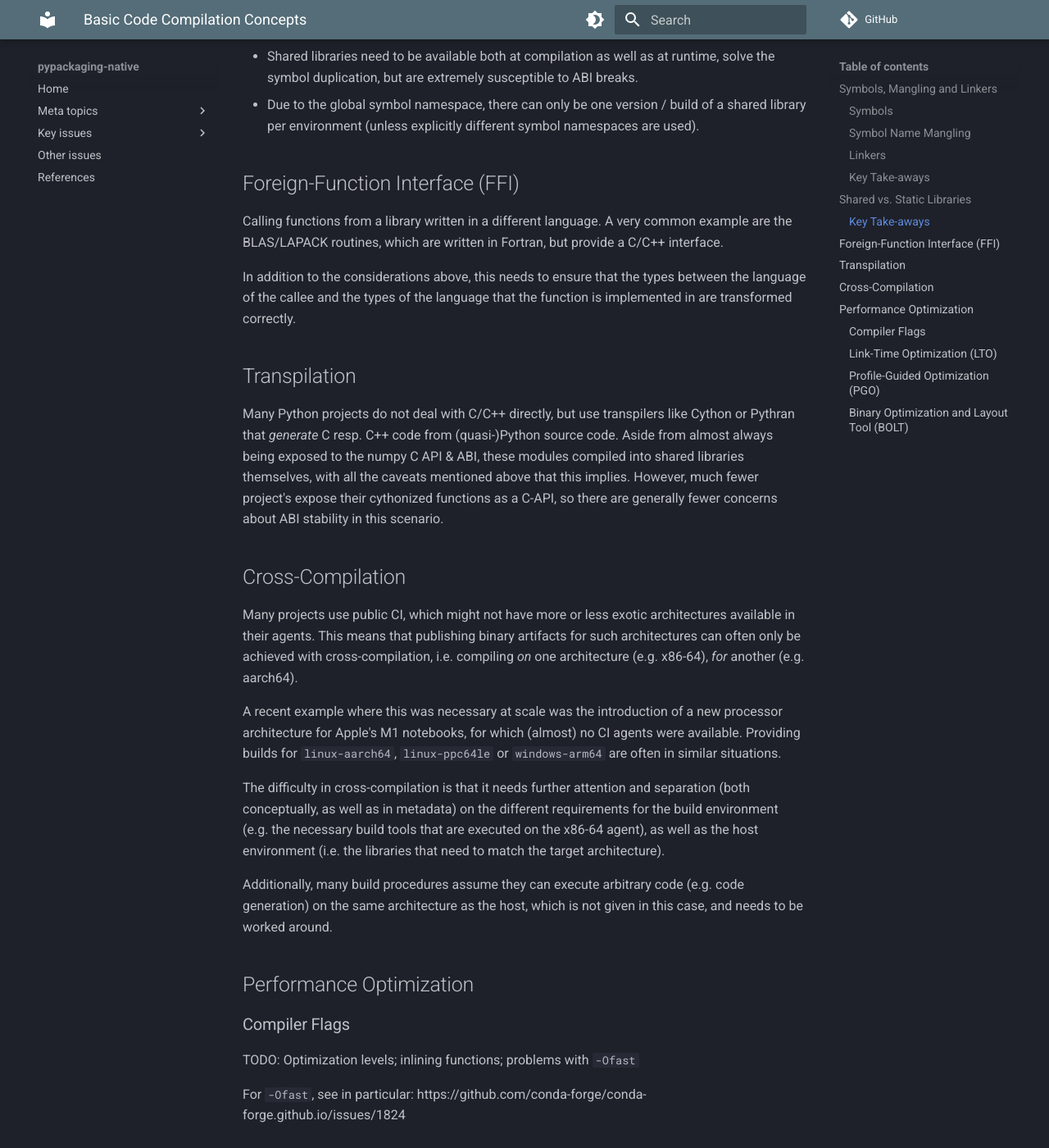
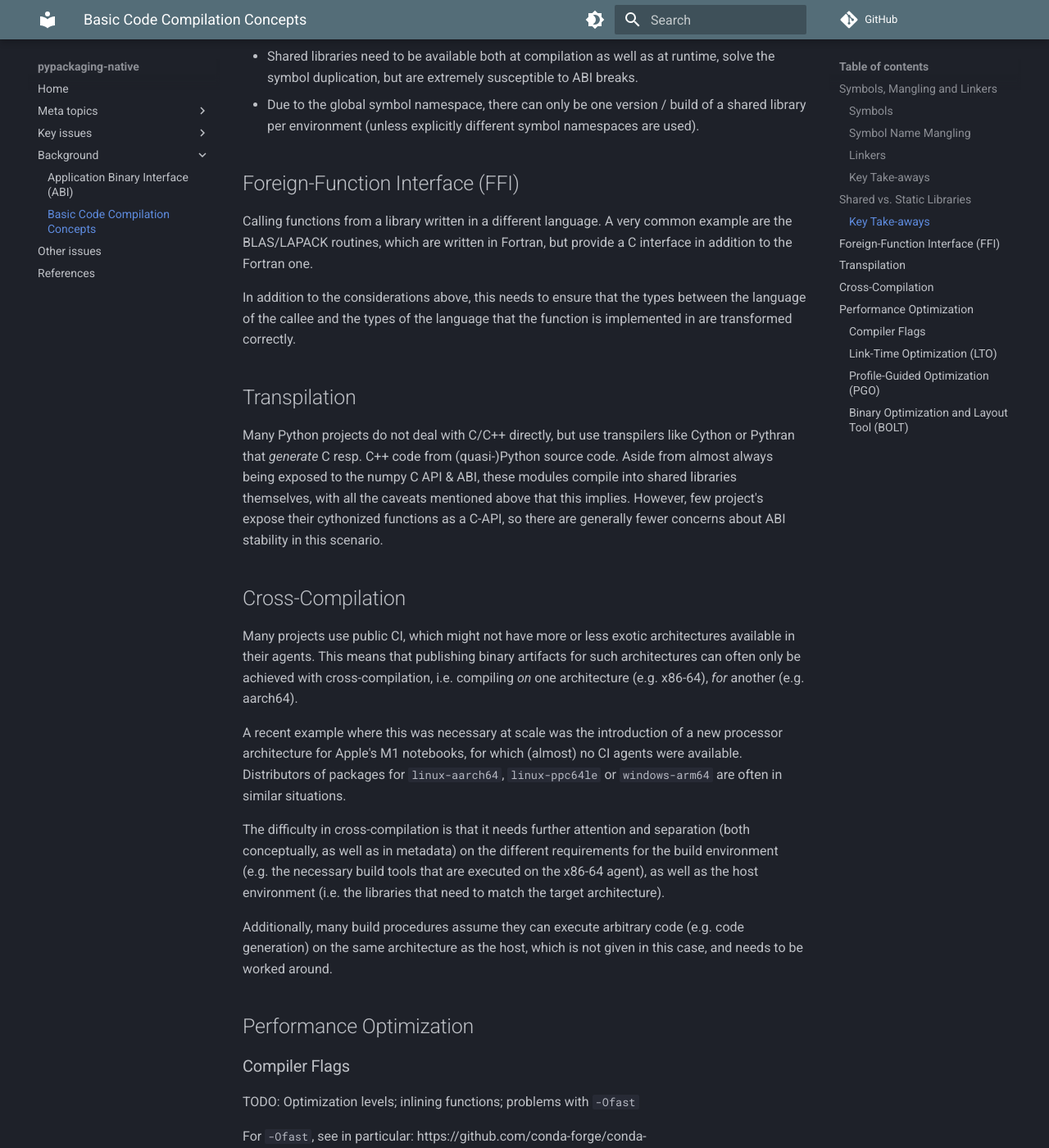
Before and after one commit to pypackaging-native/pypackaging-native, an MkDocs documentation site: the page built from docs/background/compilation_concepts.md, in a window 1280 px wide and 1400 px high, scrolled down 3410 px. Shown: the whole window at 82% size. Built offline with MkDocs 1.6.1 and Material for MkDocs 9.7.7, drawn with Linux system fonts in a browser that asks for light colours; comment, search, counter and statistics services are not loaded.

Commit message:
incorporate review feedback

```diff
--- a/docs/background/compilation_concepts.md
+++ b/docs/background/compilation_concepts.md
@@ -168,7 +168,7 @@ from inlining calls to symbols that have been exported.
 
 Calling functions from a library written in a different language. A very common
 example are the BLAS/LAPACK routines, which are written in Fortran, but provide
-a C/C++ interface.
+a C interface in addition to the Fortran one.
 
 In addition to the considerations above, this needs to ensure that the types
 between the language of the callee and the types of the language that the
@@ -179,8 +179,8 @@ function is implemented in are transformed correctly.
 Many Python projects do not deal with C/C++ directly, but use transpilers like
 Cython or Pythran that _generate_ C resp. C++ code from (quasi-)Python source
 code. Aside from almost always being exposed to the numpy C API & ABI, these
-modules compiled into shared libraries themselves, with all the caveats
-mentioned above that this implies. However, much fewer project's expose their
+modules compile into shared libraries themselves, with all the caveats
+mentioned above that this implies. However, few project's expose their
 cythonized functions as a C-API, so there are generally fewer concerns about
 ABI stability in this scenario.
 
@@ -194,8 +194,8 @@ another (e.g. aarch64).
 
 A recent example where this was necessary at scale was the introduction of a
 new processor architecture for Apple's M1 notebooks, for which (almost) no CI
-agents were available. Providing builds for `linux-aarch64`, `linux-ppc64le`
-or `windows-arm64` are often in similar situations.
+agents were available. Distributors of packages for `linux-aarch64`,
+`linux-ppc64le` or `windows-arm64` are often in similar situations.
 
 The difficulty in cross-compilation is that it needs further attention and
 separation (both conceptually, as well as in metadata) on the different
--- a/mkdocs.yml
+++ b/mkdocs.yml
@@ -42,6 +42,9 @@ nav:
     - 'key-issues/pypi_metadata_handling.md'
     - 'key-issues/simd_support.md'
     - 'key-issues/unexpected_fromsource_builds.md'
+  - 'Background':
+    - 'background/binary_interface.md'
+    - 'background/compilation_concepts.md'
   - 'other_issues.md'
   - 'references.md'
 
```
